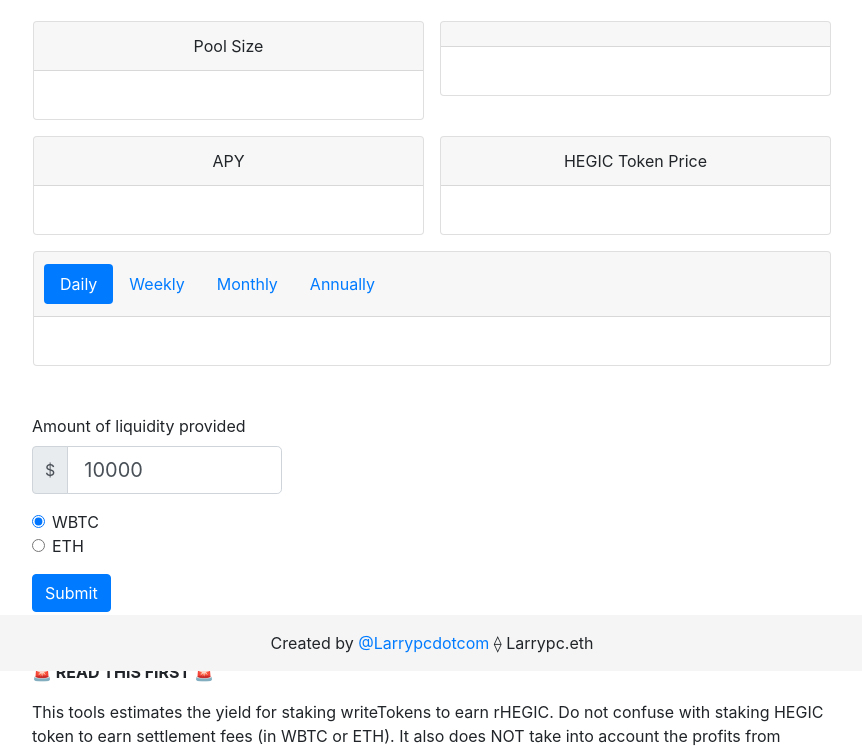
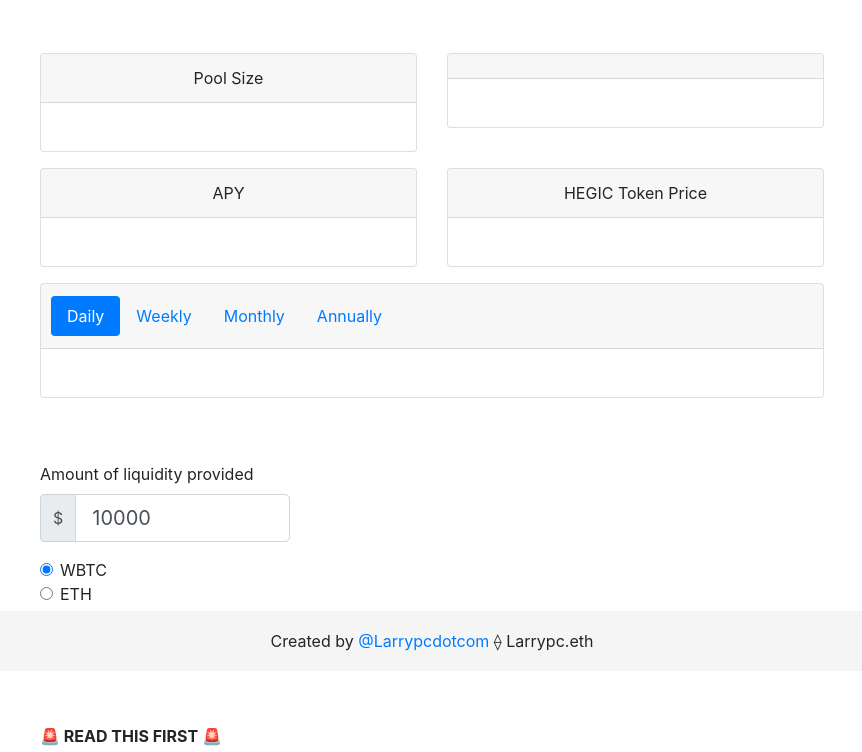
Before and after one commit to larry0x/hegic-yield-estimator, a plain HTML site: page index.html in a window 1280 px wide. Shown: the part 129-881 px from the top of the page, without its empty margins (208-1070 px from the left). Drawn offline with nearby package versions, Linux system fonts and the light colour scheme; a script that the page names is missing.

Commit message:
Fixed footer positioning

```diff
--- a/css/master.css
+++ b/css/master.css
@@ -1,15 +1,16 @@
 body {
-    padding-top: 40px;
+    padding: 40px 0 65px;
 }
 
 footer {
-    position: absolute;
+    position: fixed;
+    left: 0;
     bottom: 0;
     width: 100%;
-    height: 56px;
-    line-height: 56px;
+    height: 60px;
+    line-height: 60px;
     background-color: #f5f5f5;
-}
+  }
 
 .navbar-transparent {
     background: transparent;
--- a/index.html
+++ b/index.html
@@ -14,13 +14,13 @@
     <title>Hegic Yield Estimator</title>
   </head>
   <body>
-    <div class="container mt-4 mb-5 p-0 text-center max-width-800px">
+    <div class="container mt-4 mb-5 p-2 text-center max-width-800px">
       <h2 class="font-weight-bold text-danger">Hegic Liquidity Mining Yield Estimator</h2>
     </div>
 
-    <div class="container mt-4 p-0 max-width-800px">
-      <div class="row mb-3 p-0 pl-3 pr-3">
-        <div class="col-sm-6 p-0 pr-2">
+    <div class="container mt-4 p-2 max-width-800px">
+      <div class="row mb-2">
+        <div class="col-sm-6 mb-2">
           <div class="card text-center">
             <div class="card-header">
               Pool Size
@@ -30,7 +30,7 @@
             </div>
           </div>
         </div>
-        <div class="col-sm-6 p-0 pl-2">
+        <div class="col-sm-6 mb-2">
           <div class="card text-center">
             <div class="card-header" id="assetPriceHeader"></div>
             <div class="card-body">
@@ -40,8 +40,8 @@
         </div>
       </div>
 
-      <div class="row mb-3 p-0 pl-3 pr-3">
-        <div class="col-sm-6 p-0 pr-2">
+      <div class="row mb-2">
+        <div class="col-sm-6 mb-2">
           <div class="card text-center">
             <div class="card-header">
               APY
@@ -51,7 +51,7 @@
             </div>
           </div>
         </div>
-        <div class="col-sm-6 p-0 pl-2">
+        <div class="col-sm-6 mb-2">
           <div class="card text-center">
             <div class="card-header">
               HEGIC Token Price
@@ -63,7 +63,8 @@
         </div>
       </div>
 
-      <div class="row p-0 pl-3 pr-3">
+      <div class="row">
+        <div class="col-12">
           <div class="card w-100">
             <div class="card-header">
               <ul class="nav nav-pills card-header-pills">
@@ -87,8 +88,9 @@
           </div>
         </div>
       </div>
+    </div>
 
-    <div class="container mt-5 p-0 max-width-800px">
+    <div class="container mt-5 p-2 max-width-800px">
       <form class="max-width-250px">
         <div class="form-group">
           <label for="amount">Amount of liquidity provided</label>
@@ -115,7 +117,7 @@
       </form>
     </div>
 
-    <div class="container mt-5 p-0 max-width-800px">
+    <div class="container mt-5 p-2 max-width-800px">
       <p class="font-weight-bold">🚨 READ THIS FIRST 🚨</p>
       <p>
         This tools estimates the yield for staking writeTokens to earn rHEGIC. Do not confuse with staking
--- a/js/main.js
+++ b/js/main.js
@@ -210,4 +210,4 @@
     });
 };
 
-$(_initialize);
+// $(_initialize);
```
Lines whose indentation alone changed are shown as unchanged.
